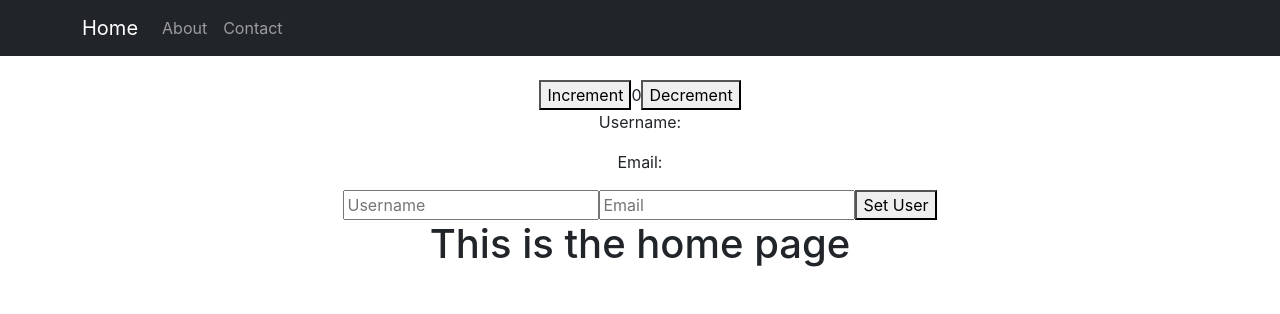
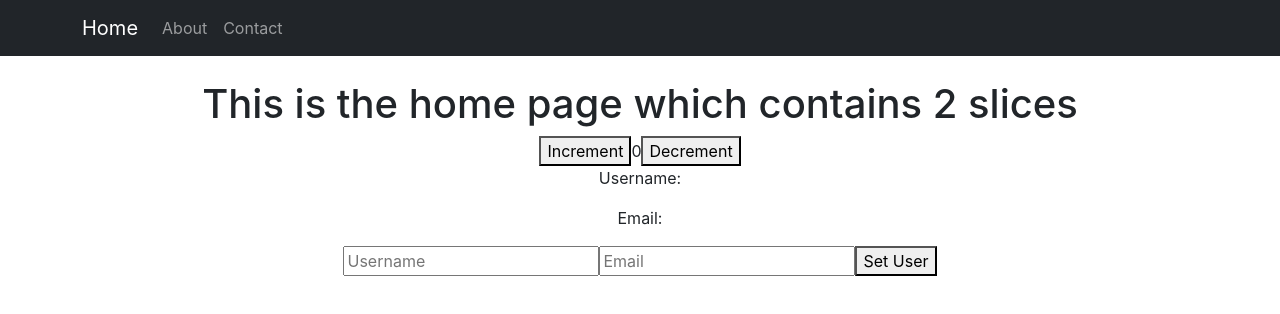
Before and after one commit to Jaydeepsolanki7/multipleSlice, a React (Create React App) app: page / in a window 1280 px wide. Shown: the top 314 px of the page. Built offline with nearby package versions, Linux system fonts and the light colour scheme.

Commit message:
update for readable

```diff
--- a/src/App.js
+++ b/src/App.js
@@ -5,15 +5,12 @@ import { BrowserRouter as Router, Routes, Route } from 'react-router-dom';
 import Home from './pages/Home';
 import Contact from './pages/Contact';
 import About from './pages/About';
-import { Counter } from './features/counter/counter';
-import User from './features/users/user';
+
 function App() {
   return (
     <div className="App">
       <Router>
         <Header/>
-        <Counter/>
-        <User/>
         <Routes>
           <Route path='' element={<Home/>}/>
           <Route path='/contact' element={<Contact/>}/>
--- a/src/features/users/user.js
+++ b/src/features/users/user.js
@@ -12,6 +12,7 @@ const User = () => {
 
   const handleSetUser = () => {
     dispatch(setUser({ username, email }));
+    console.log("done")
   };
 
   return (
--- a/src/features/users/userSlice.js
+++ b/src/features/users/userSlice.js
@@ -8,6 +8,7 @@ const userSlice = createSlice({
   },
   reducers: {
     setUser: (state, action) => {
+      console.log("test")
       state.username = action.payload.username;
       state.email = action.payload.email;
     },
--- a/src/pages/Home.jsx
+++ b/src/pages/Home.jsx
@@ -1,9 +1,13 @@
 import React from 'react'
+import { Counter } from '../features/counter/counter'
+import User from '../features/users/user'
 
 function Home() {
   return (
     <div>
-      <h1>This is the home page</h1>
+      <h1>This is the home page which contains 2 slices</h1>
+      <Counter/>
+      <User/>
     </div>
   )
 }
```
